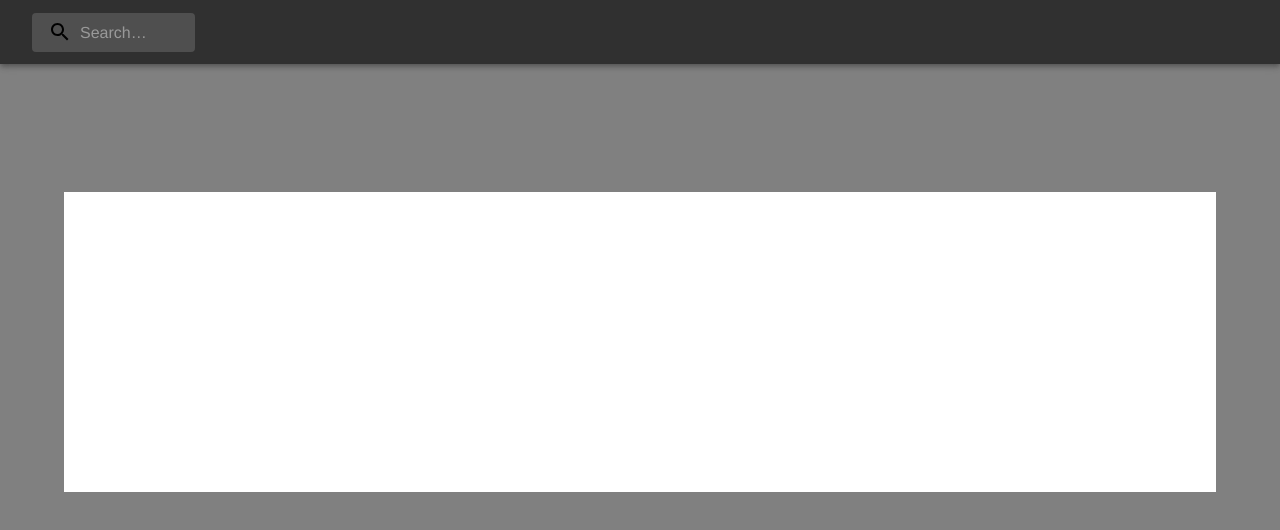
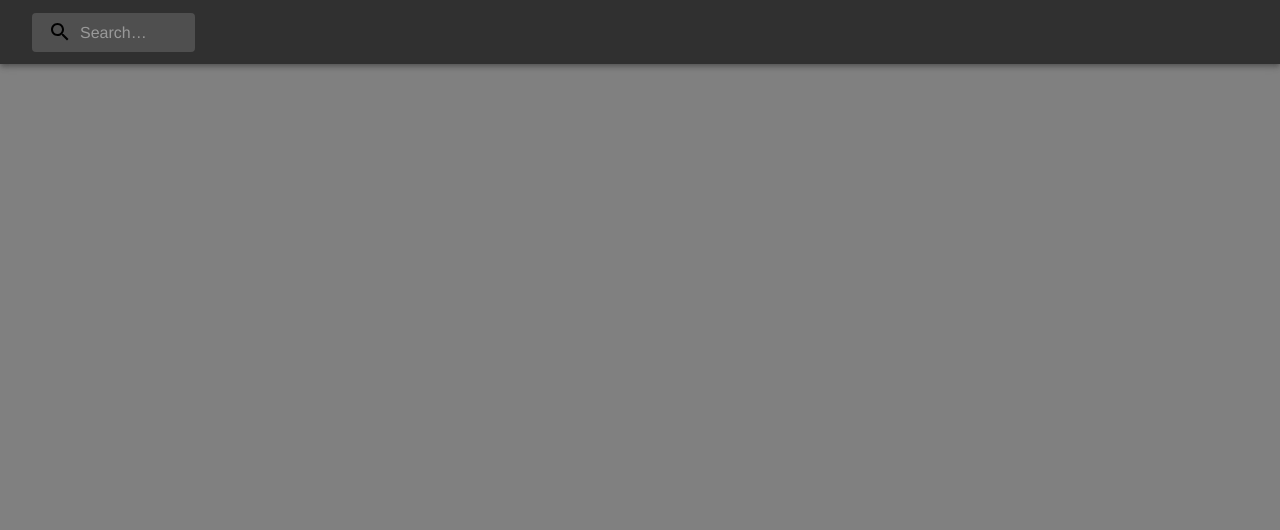
Before and after one commit to yamajunn/app-work, a React (Create React App) app: page /piano in a window 1280 px wide. Shown: the top 530 px of the page. Built offline with nearby package versions, Linux system fonts and the light colour scheme.

Commit message:
add main

```diff
--- a/src/modules/piano/Main.tsx
+++ b/src/modules/piano/Main.tsx
@@ -1,255 +1,255 @@
-import { Box, SxProps, Theme, Typography } from "@mui/material";
-import { useEffect } from 'react';
-import React, { useState } from 'react';
+// import { Box, SxProps, Theme, Typography } from "@mui/material";
+// import { useEffect } from 'react';
+// import React, { useState } from 'react';
 
-import C1 from "../../resources/piano/C1.mp3"
-import Db1 from "../../resources/piano/Db1.mp3"
-import D1 from "../../resources/piano/D1.mp3"
-import Eb1 from "../../resources/piano/Eb1.mp3"
-import E1 from "../../resources/piano/E1.mp3"
-import F1 from "../../resources/piano/F1.mp3"
-import Gb1 from "../../resources/piano/Gb1.mp3"
-import G1 from "../../resources/piano/G1.mp3"
-import Ab1 from "../../resources/piano/Ab1.mp3"
-import A1 from "../../resources/piano/A1.mp3"
-import Bb1 from "../../resources/piano/Bb1.mp3"
-import B1 from "../../resources/piano/B1.mp3"
-import C2 from "../../resources/piano/C2.mp3"
-import Db2 from "../../resources/piano/Db2.mp3"
-import D2 from "../../resources/piano/D2.mp3"
-import Eb2 from "../../resources/piano/Eb2.mp3"
-import E2 from "../../resources/piano/E2.mp3"
-import F2 from "../../resources/piano/F2.mp3"
-import Gb2 from "../../resources/piano/Gb2.mp3"
-import G2 from "../../resources/piano/G2.mp3"
-import Ab2 from "../../resources/piano/Ab2.mp3"
-import A2 from "../../resources/piano/A2.mp3"
-import Bb2 from "../../resources/piano/Bb2.mp3"
-import B2 from "../../resources/piano/B2.mp3"
-import C3 from "../../resources/piano/C3.mp3"
-import Db3 from "../../resources/piano/Db3.mp3"
-import D3 from "../../resources/piano/D3.mp3"
-import Eb3 from "../../resources/piano/Eb3.mp3"
-import E3 from "../../resources/piano/E3.mp3"
-import F3 from "../../resources/piano/F3.mp3"
-import Gb3 from "../../resources/piano/Gb3.mp3"
-import G3 from "../../resources/piano/G3.mp3"
-import Ab3 from "../../resources/piano/Ab3.mp3"
-import A3 from "../../resources/piano/A3.mp3"
-import Bb3 from "../../resources/piano/Bb3.mp3"
-import B3 from "../../resources/piano/B3.mp3"
-import C4 from "../../resources/piano/C4.mp3"
+// import C1 from "../../resources/piano/C1.mp3"
+// import Db1 from "../../resources/piano/Db1.mp3"
+// import D1 from "../../resources/piano/D1.mp3"
+// import Eb1 from "../../resources/piano/Eb1.mp3"
+// import E1 from "../../resources/piano/E1.mp3"
+// import F1 from "../../resources/piano/F1.mp3"
+// import Gb1 from "../../resources/piano/Gb1.mp3"
+// import G1 from "../../resources/piano/G1.mp3"
+// import Ab1 from "../../resources/piano/Ab1.mp3"
+// import A1 from "../../resources/piano/A1.mp3"
+// import Bb1 from "../../resources/piano/Bb1.mp3"
+// import B1 from "../../resources/piano/B1.mp3"
+// import C2 from "../../resources/piano/C2.mp3"
+// import Db2 from "../../resources/piano/Db2.mp3"
+// import D2 from "../../resources/piano/D2.mp3"
+// import Eb2 from "../../resources/piano/Eb2.mp3"
+// import E2 from "../../resources/piano/E2.mp3"
+// import F2 from "../../resources/piano/F2.mp3"
+// import Gb2 from "../../resources/piano/Gb2.mp3"
+// import G2 from "../../resources/piano/G2.mp3"
+// import Ab2 from "../../resources/piano/Ab2.mp3"
+// import A2 from "../../resources/piano/A2.mp3"
+// import Bb2 from "../../resources/piano/Bb2.mp3"
+// import B2 from "../../resources/piano/B2.mp3"
+// import C3 from "../../resources/piano/C3.mp3"
+// import Db3 from "../../resources/piano/Db3.mp3"
+// import D3 from "../../resources/piano/D3.mp3"
+// import Eb3 from "../../resources/piano/Eb3.mp3"
+// import E3 from "../../resources/piano/E3.mp3"
+// import F3 from "../../resources/piano/F3.mp3"
+// import Gb3 from "../../resources/piano/Gb3.mp3"
+// import G3 from "../../resources/piano/G3.mp3"
+// import Ab3 from "../../resources/piano/Ab3.mp3"
+// import A3 from "../../resources/piano/A3.mp3"
+// import Bb3 from "../../resources/piano/Bb3.mp3"
+// import B3 from "../../resources/piano/B3.mp3"
+// import C4 from "../../resources/piano/C4.mp3"
 
 
-export const Main = () => {
-    const [backgroundColor, setBackgroundColor] = useState('#ffffff')
-    const handleKeyDown = (event: KeyboardEvent) => {
-        if (event.key === 'q') {
-            var sound = new Audio(C1);
-            sound.play();
+// export const Main = () => {
+//     const [backgroundColor, setBackgroundColor] = useState('#ffffff')
+//     const handleKeyDown = (event: KeyboardEvent) => {
+//         if (event.key === 'q') {
+//             var sound = new Audio(C1);
+//             sound.play();
 
-            setBackgroundColor("red");
-        }
-        if (event.key === '2') {
-            var sound = new Audio(Db1);
-            sound.play();
-        }
-        if (event.key === 'w') {
-            var sound = new Audio(D1);
-            sound.play();
-        }
-        if (event.key === '3') {
-            var sound = new Audio(Eb1);
-            sound.play();
-        }
-        if (event.key === 'e') {
-            var sound = new Audio(E1);
-            sound.play();
-        }
-        if (event.key === 'r') {
-            var sound = new Audio(F1);
-            sound.play();
-        }
-        if (event.key === '5') {
-            var sound = new Audio(Gb1);
-            sound.play();
-        }
-        if (event.key === 't') {
-            var sound = new Audio(G1);
-            sound.play();
-        }
-        if (event.key === '6') {
-            var sound = new Audio(Ab1);
-            sound.play();
-        }
-        if (event.key === 'y') {
-            var sound = new Audio(A1);
-            sound.play();
-        }
-        if (event.key === '7') {
-            var sound = new Audio(Bb1);
-            sound.play();
-        }
-        if (event.key === 'u') {
-            var sound = new Audio(B1);
-            sound.play();
-        }
-        if (event.key === 'i') {
-            var sound = new Audio(C2);
-            sound.play();
-        }
-        if (event.key === '9') {
-            var sound = new Audio(Db2);
-            sound.play();
-        }
-        if (event.key === 'o') {
-            var sound = new Audio(D2);
-            sound.play();
-        }
-        if (event.key === '0') {
-            var sound = new Audio(Eb2);
-            sound.play();
-        }
-        if (event.key === 'p') {
-            var sound = new Audio(E2);
-            sound.play();
-        }
-        if (event.key === '@') {
-            var sound = new Audio(F2);
-            sound.play();
-        }
-        if (event.key === '^') {
-            var sound = new Audio(Gb2);
-            sound.play();
-        }
-        if (event.key === '[') {
-            var sound = new Audio(G2);
-            sound.play();
-        }
-        if (event.key === '¥') {
-            var sound = new Audio(Ab2);
-            sound.play();
-        }
-        if (event.key === 'z') {
-            var sound = new Audio(A2);
-            sound.play();
-        }
-        if (event.key === 's') {
-            var sound = new Audio(Bb2);
-            sound.play();
-        }
-        if (event.key === 'x') {
-            var sound = new Audio(B2);
-            sound.play();
-        }
-        if (event.key === 'c') {
-            var sound = new Audio(C3);
-            sound.play();
-        }
-        if (event.key === 'f') {
-            var sound = new Audio(Db3);
-            sound.play();
-        }
-        if (event.key === 'v') {
-            var sound = new Audio(D3);
-            sound.play();
-        }
-        if (event.key === 'g') {
-            var sound = new Audio(Eb3);
-            sound.play();
-        }
-        if (event.key === 'b') {
-            var sound = new Audio(E3);
-            sound.play();
-        }
-        if (event.key === 'n') {
-            var sound = new Audio(F3);
-            sound.play();
-        }
-        if (event.key === 'j') {
-            var sound = new Audio(Gb3);
-            sound.play();
-        }
-        if (event.key === 'm') {
-            var sound = new Audio(G3);
-            sound.play();
-        }
-        if (event.key === 'k') {
-            var sound = new Audio(Ab3);
-            sound.play();
-        }
-        if (event.key === ',') {
-            var sound = new Audio(A3);
-            sound.play();
-        }
-        if (event.key === 'l') {
-            var sound = new Audio(Bb3);
-            sound.play();
-        }
-        if (event.key === '.') {
-            var sound = new Audio(B3);
-            sound.play();
-        }
-        if (event.key === '/') {
-            var sound = new Audio(C4);
-            sound.play();
-        }
-    }
+//             setBackgroundColor("red");
+//         }
+//         if (event.key === '2') {
+//             var sound = new Audio(Db1);
+//             sound.play();
+//         }
+//         if (event.key === 'w') {
+//             var sound = new Audio(D1);
+//             sound.play();
+//         }
+//         if (event.key === '3') {
+//             var sound = new Audio(Eb1);
+//             sound.play();
+//         }
+//         if (event.key === 'e') {
+//             var sound = new Audio(E1);
+//             sound.play();
+//         }
+//         if (event.key === 'r') {
+//             var sound = new Audio(F1);
+//             sound.play();
+//         }
+//         if (event.key === '5') {
+//             var sound = new Audio(Gb1);
+//             sound.play();
+//         }
+//         if (event.key === 't') {
+//             var sound = new Audio(G1);
+//             sound.play();
+//         }
+//         if (event.key === '6') {
+//             var sound = new Audio(Ab1);
+//             sound.play();
+//         }
+//         if (event.key === 'y') {
+//             var sound = new Audio(A1);
+//             sound.play();
+//         }
+//         if (event.key === '7') {
+//             var sound = new Audio(Bb1);
+//             sound.play();
+//         }
+//         if (event.key === 'u') {
+//             var sound = new Audio(B1);
+//             sound.play();
+//         }
+//         if (event.key === 'i') {
+//             var sound = new Audio(C2);
+//             sound.play();
+//         }
+//         if (event.key === '9') {
+//             var sound = new Audio(Db2);
+//             sound.play();
+//         }
+//         if (event.key === 'o') {
+//             var sound = new Audio(D2);
+//             sound.play();
+//         }
+//         if (event.key === '0') {
+//             var sound = new Audio(Eb2);
+//             sound.play();
+//         }
+//         if (event.key === 'p') {
+//             var sound = new Audio(E2);
+//             sound.play();
+//         }
+//         if (event.key === '@') {
+//             var sound = new Audio(F2);
+//             sound.play();
+//         }
+//         if (event.key === '^') {
+//             var sound = new Audio(Gb2);
+//             sound.play();
+//         }
+//         if (event.key === '[') {
+//             var sound = new Audio(G2);
+//             sound.play();
+//         }
+//         if (event.key === '¥') {
+//             var sound = new Audio(Ab2);
+//             sound.play();
+//         }
+//         if (event.key === 'z') {
+//             var sound = new Audio(A2);
+//             sound.play();
+//         }
+//         if (event.key === 's') {
+//             var sound = new Audio(Bb2);
+//             sound.play();
+//         }
+//         if (event.key === 'x') {
+//             var sound = new Audio(B2);
+//             sound.play();
+//         }
+//         if (event.key === 'c') {
+//             var sound = new Audio(C3);
+//             sound.play();
+//         }
+//         if (event.key === 'f') {
+//             var sound = new Audio(Db3);
+//             sound.play();
+//         }
+//         if (event.key === 'v') {
+//             var sound = new Audio(D3);
+//             sound.play();
+//         }
+//         if (event.key === 'g') {
+//             var sound = new Audio(Eb3);
+//             sound.play();
+//         }
+//         if (event.key === 'b') {
+//             var sound = new Audio(E3);
+//             sound.play();
+//         }
+//         if (event.key === 'n') {
+//             var sound = new Audio(F3);
+//             sound.play();
+//         }
+//         if (event.key === 'j') {
+//             var sound = new Audio(Gb3);
+//             sound.play();
+//         }
+//         if (event.key === 'm') {
+//             var sound = new Audio(G3);
+//             sound.play();
+//         }
+//         if (event.key === 'k') {
+//             var sound = new Audio(Ab3);
+//             sound.play();
+//         }
+//         if (event.key === ',') {
+//             var sound = new Audio(A3);
+//             sound.play();
+//         }
+//         if (event.key === 'l') {
+//             var sound = new Audio(Bb3);
+//             sound.play();
+//         }
+//         if (event.key === '.') {
+//             var sound = new Audio(B3);
+//             sound.play();
+//         }
+//         if (event.key === '/') {
+//             var sound = new Audio(C4);
+//             sound.play();
+//         }
+//     }
 
-    return (
-        <Box className="Main" sx={sx}>
-            {/* <Sample></Sample> */}
-            <Box className="Piano" tabIndex={0} onKeyDown={handleKeyDown}>
-                <Box className="Piano-black" sx={{ backgroundColor: backgroundColor }}></Box>
-                <Box className="Piano-white">
-                    <Box className="C1"></Box>
-                    <Box className="D1"></Box>
-                    <Box className="E1"></Box>
-                    <Box className="F1"></Box>
-                    <Box className="G1"></Box>
-                    <Box className="A1"></Box>
-                    <Box className=""></Box>
-                    <Box className=""></Box>
-                    <Box className=""></Box>
-                    <Box className=""></Box>
-                    <Box className=""></Box>
-                    <Box className=""></Box>
-                    <Box className=""></Box>
-                    <Box className=""></Box>
-                    <Box className=""></Box>
-                    <Box className=""></Box>
-                    <Box className=""></Box>
-                    <Box className=""></Box>
-                    <Box className=""></Box>
-                    <Box className=""></Box>
-                    <Box className=""></Box>
-                    <Box className=""></Box>
-                </Box>
-            </Box>
-        </Box>
-    );
-};
+//     return (
+//         <Box className="Main" sx={sx}>
+//             {/* <Sample></Sample> */}
+//             <Box className="Piano" tabIndex={0} onKeyDown={handleKeyDown}>
+//                 <Box className="Piano-black" sx={{ backgroundColor: backgroundColor }}></Box>
+//                 <Box className="Piano-white">
+//                     <Box className="C1"></Box>
+//                     <Box className="D1"></Box>
+//                     <Box className="E1"></Box>
+//                     <Box className="F1"></Box>
+//                     <Box className="G1"></Box>
+//                     <Box className="A1"></Box>
+//                     <Box className=""></Box>
+//                     <Box className=""></Box>
+//                     <Box className=""></Box>
+//                     <Box className=""></Box>
+//                     <Box className=""></Box>
+//                     <Box className=""></Box>
+//                     <Box className=""></Box>
+//                     <Box className=""></Box>
+//                     <Box className=""></Box>
+//                     <Box className=""></Box>
+//                     <Box className=""></Box>
+//                     <Box className=""></Box>
+//                     <Box className=""></Box>
+//                     <Box className=""></Box>
+//                     <Box className=""></Box>
+//                     <Box className=""></Box>
+//                 </Box>
+//             </Box>
+//         </Box>
+//     );
+// };
 
-const sx: SxProps<Theme> = {
-    "&.Main": {
-        width: "100%",
-    },
-    ".Piano": {
-        width: "90%",
-        height: "300px",
-        margin: "10% 5% 0"
-    },
-    ".Piano-black": {
-        // backgroundColor: "black",
-        widht: "100%",
-        height: "60%",
-    },
-    ".Piano-white": {
-        backgroundColor: "white",
-        widht: "100%",
-        height: "40%",
-    },
-    ".C1": {
+// const sx: SxProps<Theme> = {
+//     "&.Main": {
+//         width: "100%",
+//     },
+//     ".Piano": {
+//         width: "90%",
+//         height: "300px",
+//         margin: "10% 5% 0"
+//     },
+//     ".Piano-black": {
+//         // backgroundColor: "black",
+//         widht: "100%",
+//         height: "60%",
+//     },
+//     ".Piano-white": {
+//         backgroundColor: "white",
+//         widht: "100%",
+//         height: "40%",
+//     },
+//     ".C1": {
 
-    }
-};
+//     }
+// };
--- a/src/pages/PianoPage.tsx
+++ b/src/pages/PianoPage.tsx
@@ -3,14 +3,14 @@ import { Box, SxProps, Theme } from "@mui/material";
 
 // 使用するコンポートをインポート
 import { Header } from "../modules/piano/Header";
-import { Main } from "../modules/piano/Main";
+// import { Main } from "../modules/piano/Main";
 
 // サンプルページのメインの実装
 export const PianoPage = () => {
     return (
         <Box className="PianoPage" sx={sx}>
             <Header />
-            <Main />
+            {/* <Main /> */}
         </Box>
     );
 };
```
